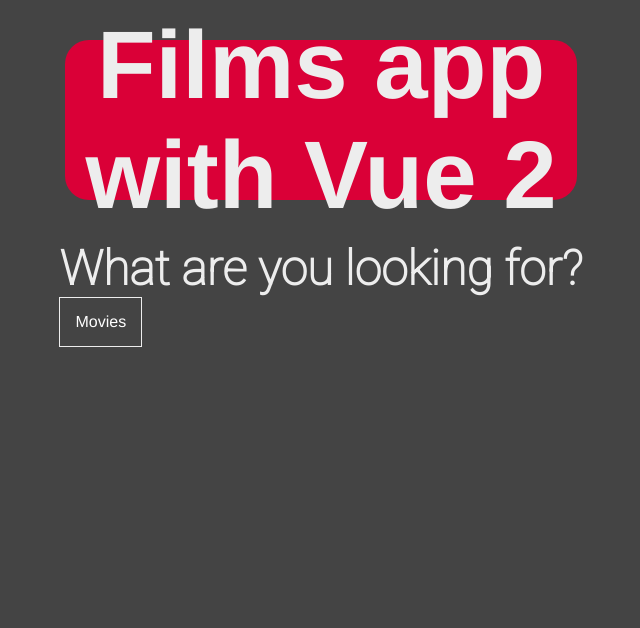
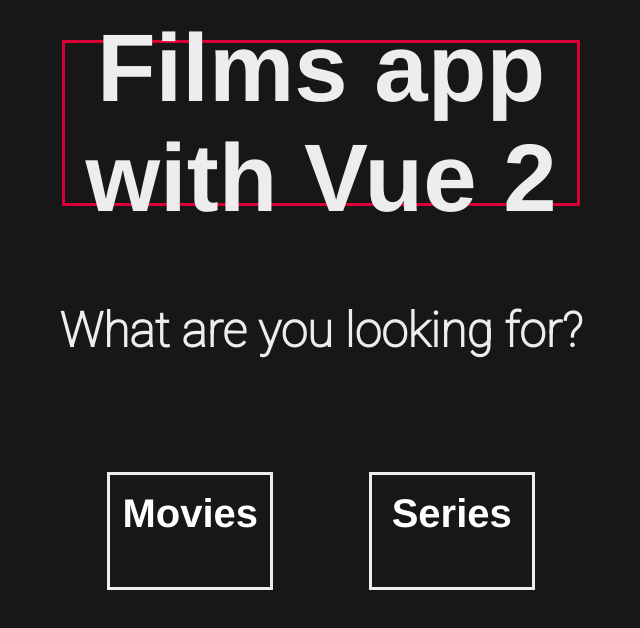
Before and after one commit to SantinoCastagno/films-app-with-vue2, a Vue app: page /#/ in a window 1280 px wide. Shown: the top 628 px of the page, without its empty margins (319-959 px from the left). Built offline with nearby package versions, Linux system fonts and the light colour scheme; a web font is replaced by a local one.

Commit message:
General improvements

```diff
--- a/src/App.vue
+++ b/src/App.vue
@@ -32,7 +32,7 @@
 
   width: 100vw;
   height: 100vh;
-  background: #444444;
+  background: #171717;
   color: #ededed;
 }
 
@@ -47,11 +47,11 @@
   display: flex;
   justify-content: center;
   align-items: center;
-  background: #da0037;
+  border: 0.2rem solid #da0037;
   font-size: 3rem;
   text-align: center;
   width: 40vw;
   height: 20vh;
-  border-radius: 24px;
+  border-radius: 0.2;
 }
 </style>
--- a/src/components/HomeButton.vue
+++ b/src/components/HomeButton.vue
@@ -1,6 +1,8 @@
 <template>
   <a href="http://">
-    <span> Movies </span>
+    <span>
+      <h4>{{ buttonTitle }}</h4>
+    </span>
   </a>
 </template>
 
@@ -16,26 +18,21 @@
 <style scoped>
 a {
   color: #fff;
-  position: relative;
   display: inline-block;
-  padding: 15px;
-  border: 1px solid #ededed;
-
+  padding: 1rem;
+  border: 0.2rem solid #ededed;
   text-decoration: none;
+  height: 10vh;
+  width: 10vw;
 }
 
-a:before {
-  content: "";
-  position: absolute;
-  top: 0;
-  left: -2px;
-  width: calc(100%+4px);
-  height: 100%;
-  background: #fff;
+span {
+  display: flex;
+  align-items: center;
+  justify-content: center;
 }
 
-a span {
-  position: relative;
-  z-index: 3;
+h4 {
+  font-size: 2.5rem;
 }
 </style>
--- a/src/views/Home.vue
+++ b/src/views/Home.vue
@@ -1,7 +1,10 @@
 <template>
-  <div>
+  <div class="home">
     <h3>What are you looking for?</h3>
-    <homeButton :buttonTitle="hola" />
+    <div class="row">
+      <homeButton buttonTitle="Movies" />
+      <homeButton buttonTitle="Series" />
+    </div>
   </div>
 </template>
 
@@ -21,4 +24,17 @@
   font-size: 3rem;
   font-family: "Roboto", "Jorefin Sans", sans-serif;
 }
+
+.home {
+  display: flex;
+  flex-direction: column;
+  justify-content: space-around;
+  height: 50vh;
+}
+
+.row {
+  display: flex;
+  flex-direction: row;
+  justify-content: space-around;
+}
 </style>
```
